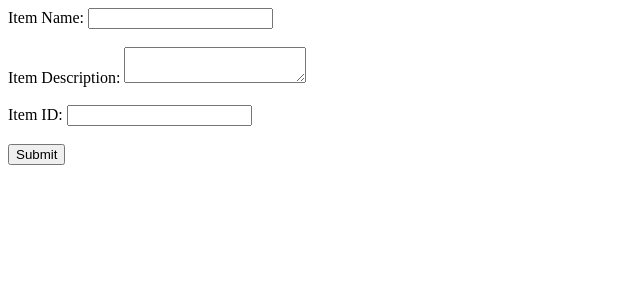
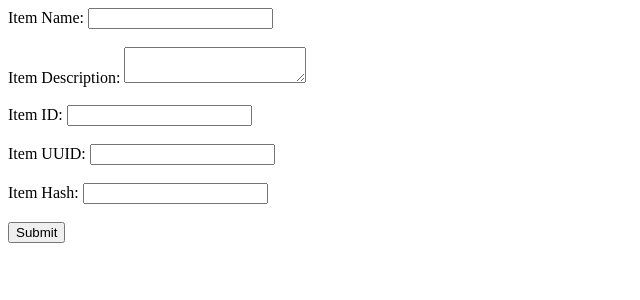
Before and after one commit to A-J-10/Git-Workflow, a Flask app: page / in a window 1280 px wide. Shown: the top 300 px of the page, without its empty margins (0-640 px from the left). Run offline with Flask 3, Linux system fonts and the light colour scheme.

```diff
--- a/app.py
+++ b/app.py
@@ -1,13 +1,14 @@
 from flask import Flask, jsonify, request, render_template
-from pymongo import MongoClient
 import json
 
 app = Flask(__name__)
 
 @app.route('/api')
 def api():
+
     with open('data.json', 'r') as file:
         data = json.load(file)
+
     return jsonify(data)
 
 @app.route('/')
@@ -16,11 +17,19 @@ def home():
 
 @app.route('/submittodoitem', methods=['POST'])
 def submit_todo():
-    data = request.json
-    return {
-        "message": "Todo item received",
+
+    item_name = request.form.get('itemName')
+    item_description = request.form.get('itemDescription')
+
+    data = {
+        "itemName": item_name,
+        "itemDescription": item_description
+    }
+
+    return jsonify({
+        "message": "Todo item submitted successfully",
         "data": data
-    }
+    })
 
 if __name__ == '__main__':
     app.run(debug=True)
--- a/templates/todo.html
+++ b/templates/todo.html
@@ -9,6 +9,12 @@
     <label>Item ID:</label>
     <input type="text" name="itemId"><br><br>
 
+    <label>Item UUID:</label>
+    <input type="text" name="itemUUID"><br><br>
+
+    <label>Item Hash:</label>
+    <input type="text" name="itemHash"><br><br>
+
     <button type="submit">Submit</button>
 
 </form>
```
